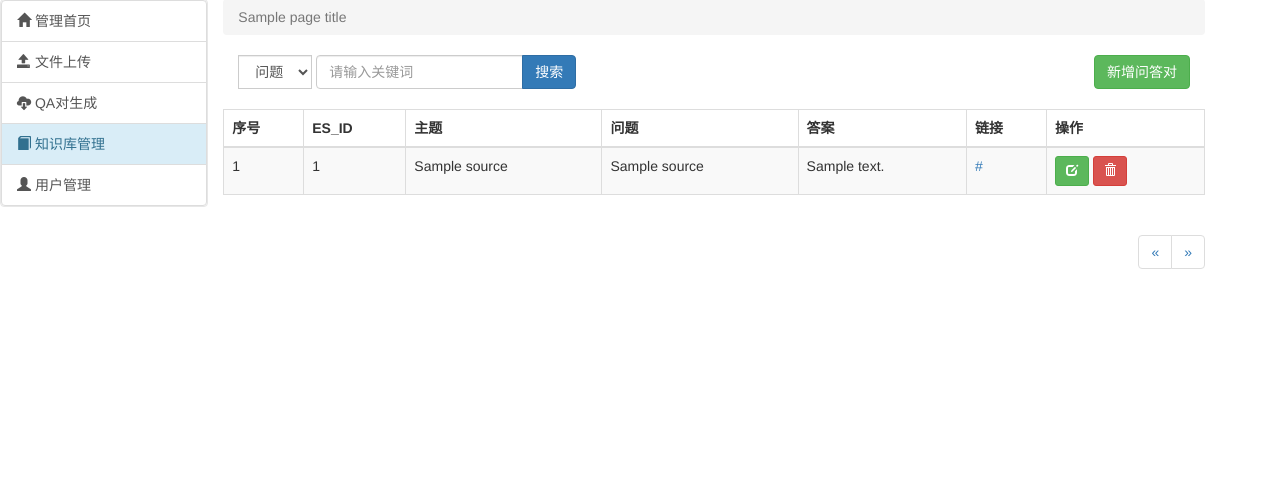
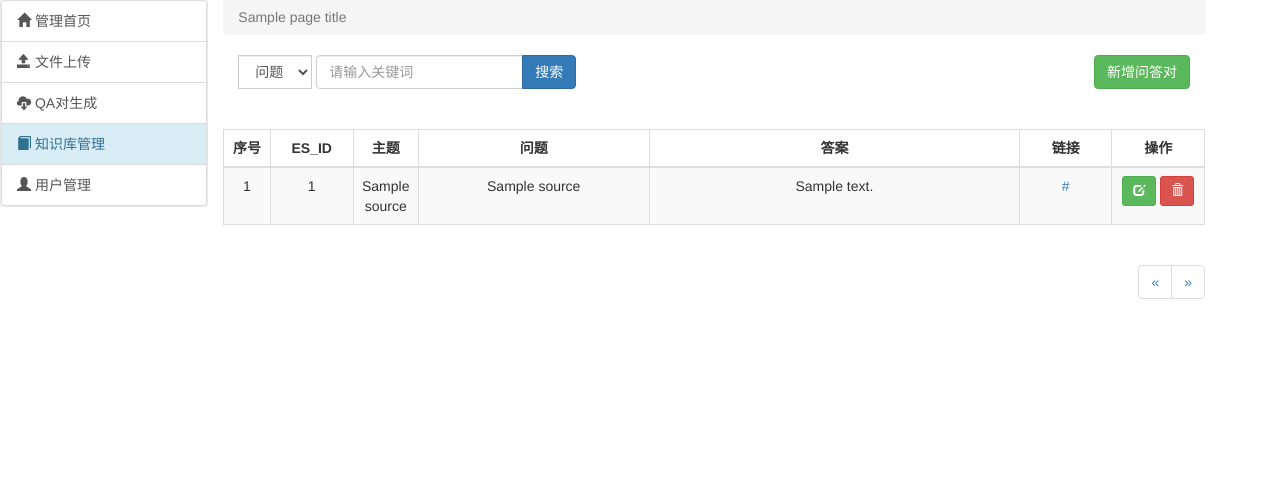
Before and after one commit to Chen-Jianhu/Intelligent_QA_System, a Django app: template templates/manager/qa_management.html in a window 1280 px wide. Shown: the part 51-536 px from the top of the page. Run offline with Django 3.2, Linux system fonts and the light colour scheme; the template is opened without the code that fills it: most values are stand-ins (such as "Sample title", 1, 10 or a date in 2020); some libraries are stand-ins or nearby versions.

Commit message:
Update qa_management.html

```diff
--- a/templates/manager/qa_management.html
+++ b/templates/manager/qa_management.html
@@ -30,30 +30,31 @@
 
 <div class="clearfix"></div>
 
-<table class="table table-striped table-bordered" style="margin-top: 20px;">
+    <div class="pre-scrollable" style="margin-top: 30px;">
+        <table class="table table-striped table-bordered" style="margin-top: 10px; table-layout: fixed;word-break: break-all;">
             <thead>
                 <tr>
-            <th>序号</th>
-            <th>ES_ID</th>
-            <th>主题</th>
-            <th>问题</th>
-            <th>答案</th>
-            <th>链接</th>
-            <th>操作</th>
+                    <th width="5%" class="text-center">序号</th>
+                    <th width="9%" class="text-center">ES_ID</th>
+                    <th width="7%" class="text-center">主题</th>
+                    <th width="25%" class="text-center">问题</th>
+                    <th width="40%" class="text-center">答案</th>
+                    <th width="10%" class="text-center">链接</th>
+                    <th width="10%" class="text-center">操作</th>
                 </tr>
             </thead>
             <tbody>
                 {% for qa in this_page_list %}
                 <tr>
-            <td>{{ qa.id }}</td>
-            <td>{{ qa.es_id }}</td>
-            <td>{{ qa.source.subject }}</td>
-            <td>{{ qa.source.question }}</td>
-            <td>{{ qa.source.answer }}</td>
-            <td>
+                    <td class="text-center">{{ qa.id }}</td>
+                    <td class="text-center">{{ qa.es_id }}</td>
+                    <td class="text-center">{{ qa.source.subject }}</td>
+                    <td class="text-center">{{ qa.source.question }}</td>
+                    <td class="text-center">{{ qa.source.answer }}</td>
+                    <td class="text-center">
                         <a href="https://support.huaweicloud.com/{{ qa.source.link }}" target="_blank">{{ qa.source.link }}</a>
                     </td>
-            <td>
+                    <td class="text-center">
                         <button class="btn btn-success btn-sm" data-toggle="modal" data-target="#edit"
                             onclick="edit('{{ qa.es_id }}', '{{ qa.source.question }}')">
                             <span class="glyphicon glyphicon-edit"></span>
@@ -66,6 +67,8 @@
                 {% endfor %}
             </tbody>
         </table>
+    </div>
+
 
 <nav aria-label="Page navigation" class="pull-right">
     <ul class="pagination">
```
Lines whose indentation alone changed are shown as unchanged.
